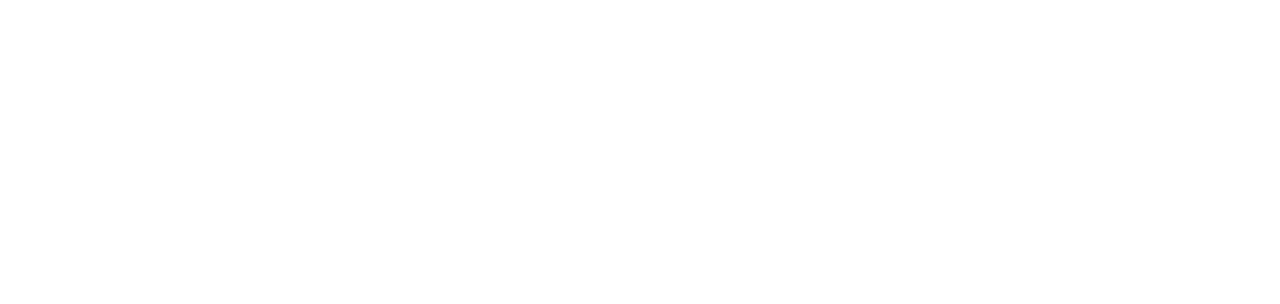
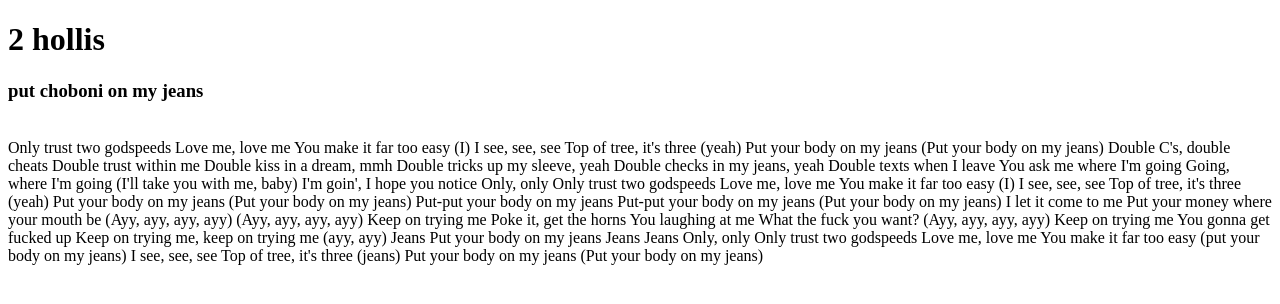
Before and after one commit to jacksonc29/jacksonc.github.io, a plain HTML site: page index.html in a window 1280 px wide. Drawn offline with Linux system fonts and the light colour scheme.

Commit message:
add headings and sub headings

```diff
--- a/index.html
+++ b/index.html
@@ -6,6 +6,58 @@
     <title>Document</title>
 </head>
 <body>
-
+<h1> 2 hollis</h1>
+<h3> put choboni on my jeans </h3>
+<br> Only trust two godspeeds
+Love me, love me
+You make it far too easy
+(I) I see, see, see
+Top of tree, it's three (yeah)
+Put your body on my jeans
+(Put your body on my jeans)
+Double C's, double cheats
+Double trust within me
+Double kiss in a dream, mmh
+Double tricks up my sleeve, yeah
+Double checks in my jeans, yeah
+Double texts when I leave
+You ask me where I'm going
+Going, where I'm going
+(I'll take you with me, baby)
+I'm goin', I hope you notice
+Only, only
+Only trust two godspeeds
+Love me, love me
+You make it far too easy
+(I) I see, see, see
+Top of tree, it's three (yeah)
+Put your body on my jeans
+(Put your body on my jeans)
+Put-put your body on my jeans
+Put-put your body on my jeans
+(Put your body on my jeans)
+I let it come to me
+Put your money where your mouth be
+(Ayy, ayy, ayy, ayy)
+(Ayy, ayy, ayy, ayy)
+Keep on trying me
+Poke it, get the horns
+You laughing at me
+What the fuck you want? (Ayy, ayy, ayy, ayy)
+Keep on trying me
+You gonna get fucked up
+Keep on trying me, keep on trying me (ayy, ayy)
+Jeans
+Put your body on my jeans
+Jeans
+Jeans
+Only, only
+Only trust two godspeeds
+Love me, love me
+You make it far too easy (put your body on my jeans)
+I see, see, see
+Top of tree, it's three (jeans)
+Put your body on my jeans
+(Put your body on my jeans)</Br>
 </body>
 </html>
```
